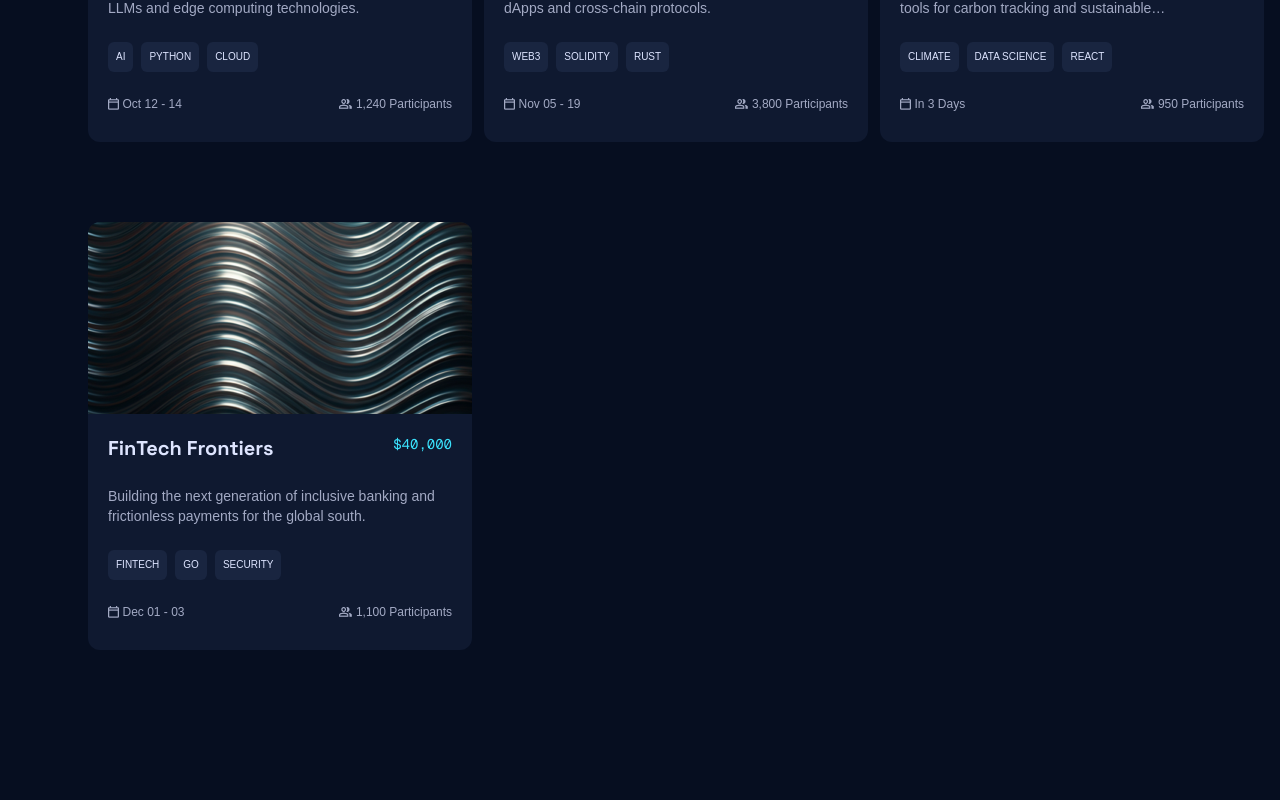
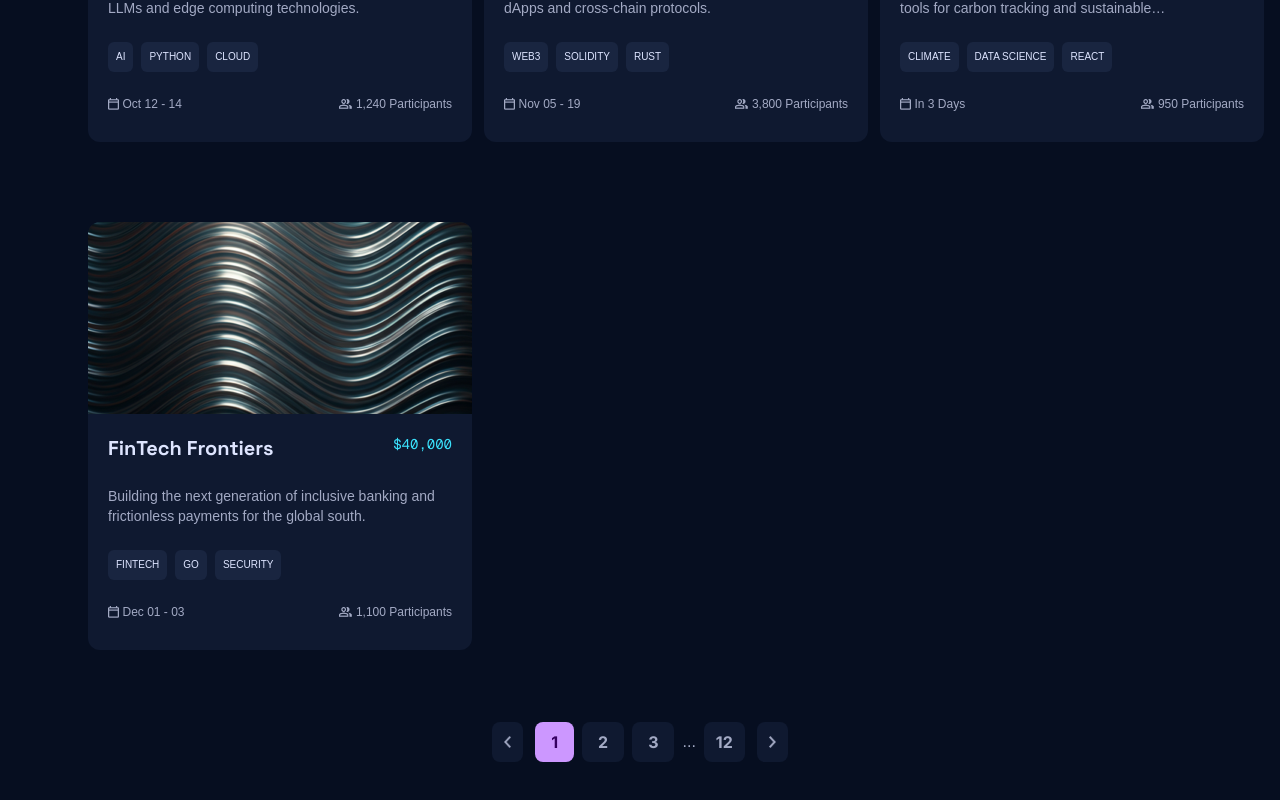
Before and after one commit to Ebin234/Hackelo, a Next.js app: page / in a window 1280 px wide. Shown: the part 934-1734 px from the top of the page. Before the commit the page ends 1656 px from the top, so only its background shows below. Built offline with nearby package versions, Linux system fonts and the light colour scheme.

Commit message:
Pagination ui added

```diff
--- a/src/components/Featured.tsx
+++ b/src/components/Featured.tsx
@@ -10,9 +10,12 @@ export default function Featured() {
         </h2>
         <div className="flex">
           <div className="grid grid-cols-3 gap-20 pl-6 pr-6 ">
-            {posterData.map((poster,i) => {
+            {posterData.map((poster, i) => {
               return (
-                <div key={i} className="h-107 w-[384px] bg-[#0F1930] rounded-xl">
+                <div
+                  key={i}
+                  className="h-107 w-[384px] bg-[#0F1930] rounded-xl"
+                >
                   <div>
                     <Image
                       src={poster.image}
@@ -36,14 +39,16 @@ export default function Featured() {
                     </p>
                     <div>
                       <ul className="flex flex-row gap-2 items-center">
-                        {poster.theme.map((data,index)=>{
-                            return (
-                                <li key={index} className="p-2 rounded-md bg-[#192540] text-[#DEE5FF] text-[10px] leading-3.5">
-                          {data}
-                        </li>
-                            )
+                        {poster.theme.map((data, index) => {
+                          return (
+                            <li
+                              key={index}
+                              className="p-2 rounded-md bg-[#192540] text-[#DEE5FF] text-[10px] leading-3.5"
+                            >
+                              {data}
+                            </li>
+                          );
                         })}
-
                       </ul>
                     </div>
                     <div className="flex flex-row items-center justify-between">
@@ -77,6 +82,42 @@ export default function Featured() {
           </div>
         </div>
       </div>
+
+      <div className="flex flex-row gap-3 justify-center mt-10 mb-18">
+        <button className="p-3 bg-[#0F1930] rounded-lg">
+          <Image
+            src={"/images/left-arrow-icon.png"}
+            alt="left arrow icon"
+            width={7.4}
+            height={12}
+          />
+        </button>
+        <div className="flex flex-row gap-2">
+          <button className="pl-4 pr-4 pt-2 pb-2 rounded-lg text-center font-bold text-[16px] font-inter leading-6 bg-[#CC97FF] text-[#360061]">
+            1
+          </button>
+          <button className="pl-4 pr-4 pt-2 pb-2 bg-[#0F1930] text-[#A3AAC4] font-bold text-[16px] font-inter leading-6 rounded-lg text-center">
+            2
+          </button>
+          <button className="pl-4 pr-4 pt-2 pb-2 bg-[#0F1930] text-[#A3AAC4] font-bold text-[16px] font-inter leading-6 rounded-lg text-center">
+            3
+          </button>
+          <div className="flex items-center   ">
+            <p className="text-[#A3AAC4]">...</p>
+          </div>
+          <button className="pl-3 pr-3 pt-2 pb-2 bg-[#0F1930] text-[#A3AAC4] font-bold text-[16px] font-inter leading-6 rounded-lg">
+            12
+          </button>
+        </div>
+        <button className="p-3 bg-[#0F1930] rounded-lg">
+          <Image
+            src={"/images/right-arrow-icon.png"}
+            alt="left arrow icon"
+            width={7.4}
+            height={12}
+          />
+        </button>
+      </div>
     </section>
   );
 }
```
Also changed, not shown: public/images/left-arrow-icon.png (added), public/images/right-arrow-icon.png (added).
